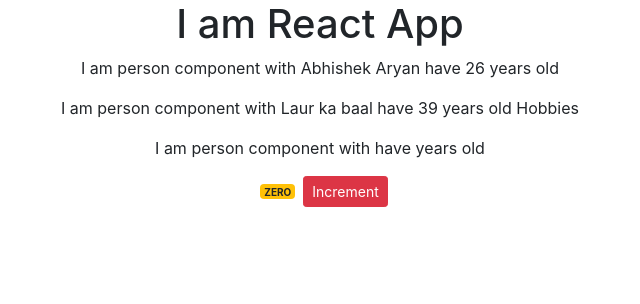
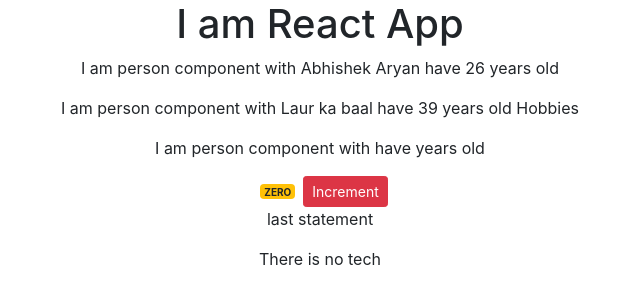
Before and after one commit to send2abhishek/react-guide, a React (Create React App) app: page / in a window 1280 px wide. Shown: the top 304 px of the page, without its empty margins (320-960 px from the left). Built offline with nearby package versions, Linux system fonts and the light colour scheme.

Commit message:
Conditional rendering

```diff
--- a/src/components/counte.jsx
+++ b/src/components/counte.jsx
@@ -3,7 +3,8 @@
   constructor(props) {
     super(props);
     this.state = {
-      count: 0
+      count: 0,
+      tech: []
     };
   }
 
@@ -13,14 +14,29 @@
   };
   render() {
     let classes = "badge m-2 badge-";
-    classes += this.state.count == 0 ? "warning" : "danger";
+    classes += this.state.count === 0 ? "warning" : "primary";
     return (
       <div>
         <span style={this.styles} className={classes}>
           {this.formatCounter()}
         </span>
         <button className="btn btn-danger btn-sm">Increment</button>
+        {this.state.tech.length === 0 && <p>There is no tech for this</p> && (
+          <p>last statement</p>
+        )}
+        {this.renderHelper()}
       </div>
+    );
+  }
+
+  renderHelper() {
+    if (this.state.tech.length === 0) return <p>There is no tech</p>;
+    return (
+      <ul>
+        {this.state.tech.map(data => (
+          <li key={data}>{data}</li>
+        ))}
+      </ul>
     );
   }
 
```
